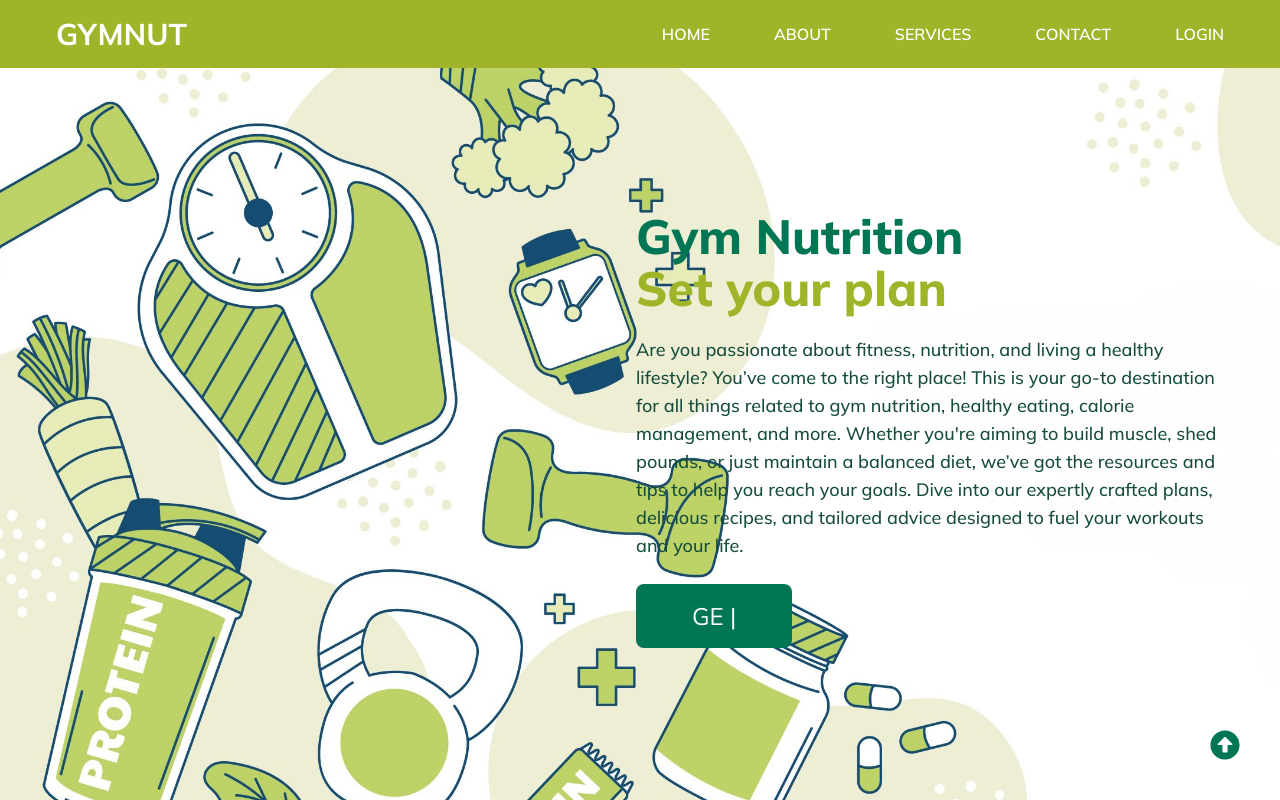
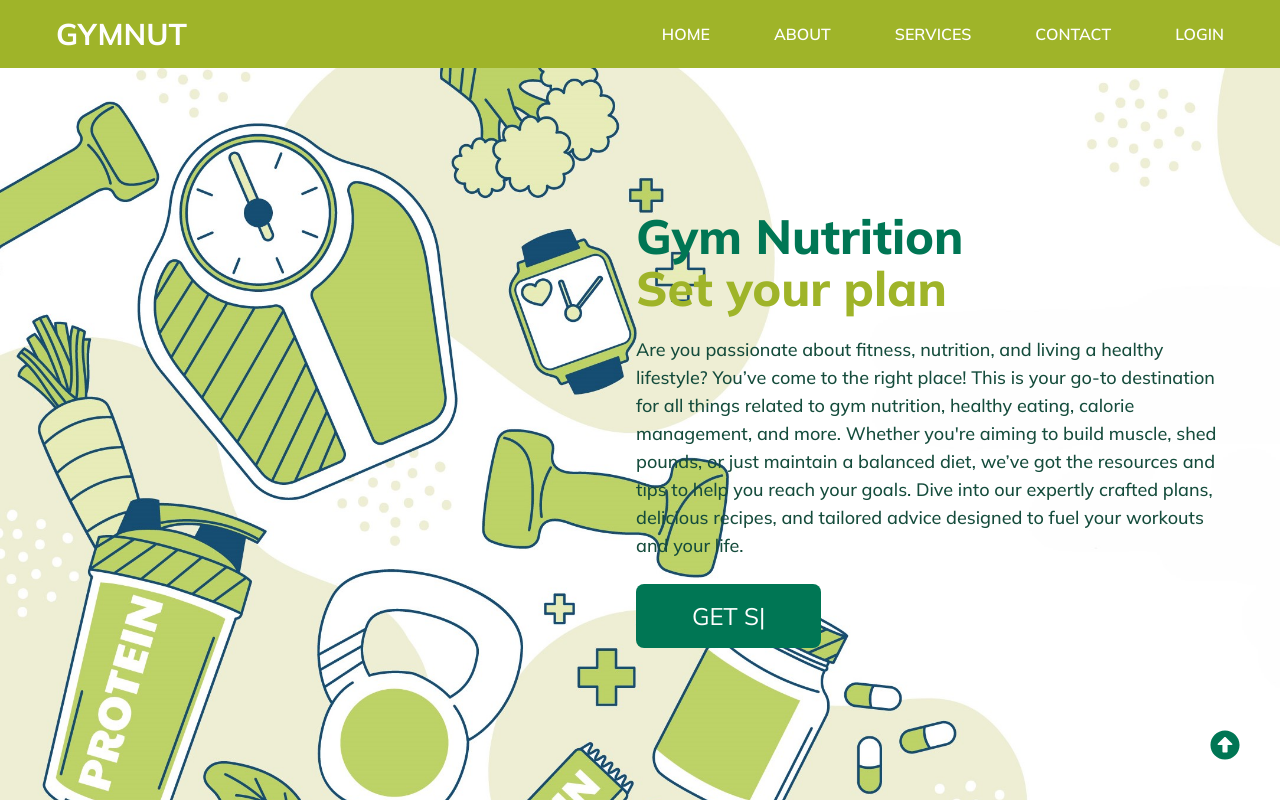
Before and after one commit to amrashraf2001/Gym-Nutrition-Plan, a React (Vite) app in the folder client/: page / in a window 1280 px wide. Built offline with nearby package versions, Linux system fonts and the light colour scheme.

Commit message:
Update Hero component link width to 64px

```diff
--- a/client/src/components/Hero.jsx
+++ b/client/src/components/Hero.jsx
@@ -10,7 +10,7 @@ const Hero = () => {
                     <h2 className="font-extrabold text-5xl text-[#9fb429]">Set your plan</h2>
                 </div>
                 <p className="text-lg font-medium text-[#154c3c]">Are you passionate about fitness, nutrition, and living a healthy lifestyle? You’ve come to the right place! This is your go-to destination for all things related to gym nutrition, healthy eating, calorie management, and more. Whether you're aiming to build muscle, shed pounds, or just maintain a balanced diet, we’ve got the resources and tips to help you reach your goals. Dive into our expertly crafted plans, delicious recipes, and tailored advice designed to fuel your workouts and your life.</p>
-                <Link className="px-14 py-4 bg-[#007654] transition hover:bg-[#105642] text-[#fefefe] rounded-lg w-fit text-center items-center text-2xl overflow-hidden animation" to={"/register"}></Link>
+                <Link className="px-14 py-4 w-64 bg-[#007654] transition hover:bg-[#105642] text-[#fefefe] rounded-lg w-fit text-center items-center text-2xl overflow-hidden animation" to={"/register"}></Link>
             </div>
         </section>
     )
--- a/client/src/components/header.css
+++ b/client/src/components/header.css
@@ -16,23 +16,24 @@
 }
 
 .animation::before{
-    content: "|";
+    content: "GET|";
     animation-name: text;
-    animation-duration: 5s;
+    animation-duration: 3s;
     animation-iteration-count: infinite;
     animation-timing-function: ease-in;
-    animation-direction:initial;
+    animation-direction:alternate;
     white-space: nowrap;
 }
 @keyframes text{
-    0%{content: "G|";}
-    10%{content: "GE |";}
-    20%{content: "GET|";}
-    30%{content: "GET S|";}
-    40%{content: "GET ST|";}
-    50%{content: "GET STA|";}
-    60%{content: "GET STAR|";}
-    70%{content: "GET START|";}
-    80%{content: "GET STARTE|";}
-    90%{content: "GET STARTED|";}
+    0%{content: "GET|";}
+    10%{content: "GET |";}
+    20%{content: "GET S|";}
+    30%{content: "GET ST|";}
+    40%{content: "GET STA|";}
+    50%{content: "GET STAR|";}
+    60%{content: "GET START|";}
+    70%{content: "GET STARTE|";}
+    80%{content: "GET STARTED|";}
+    90%{content: "GET STARTED";}
+    100%{content: "GET STARTED";}
 }
```
Also changed, not shown: 1 other file (tests, documents, lock files or other folders).
